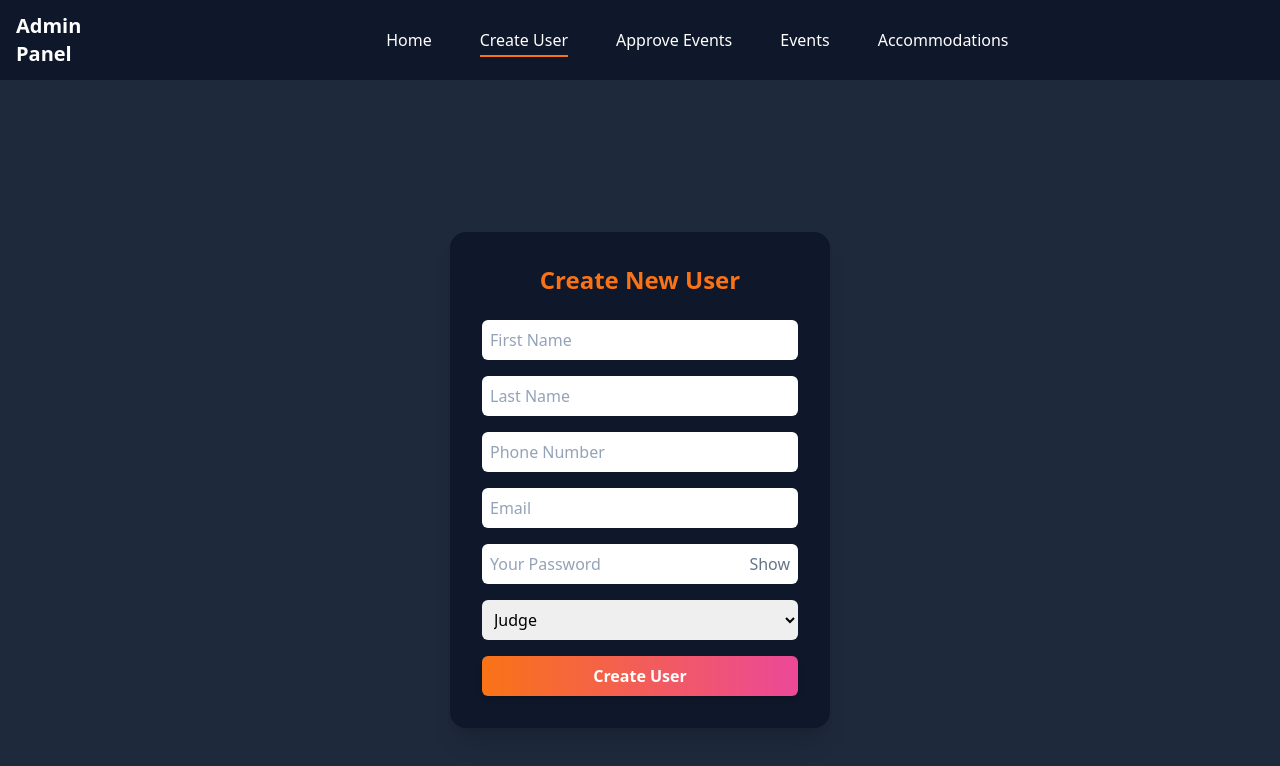
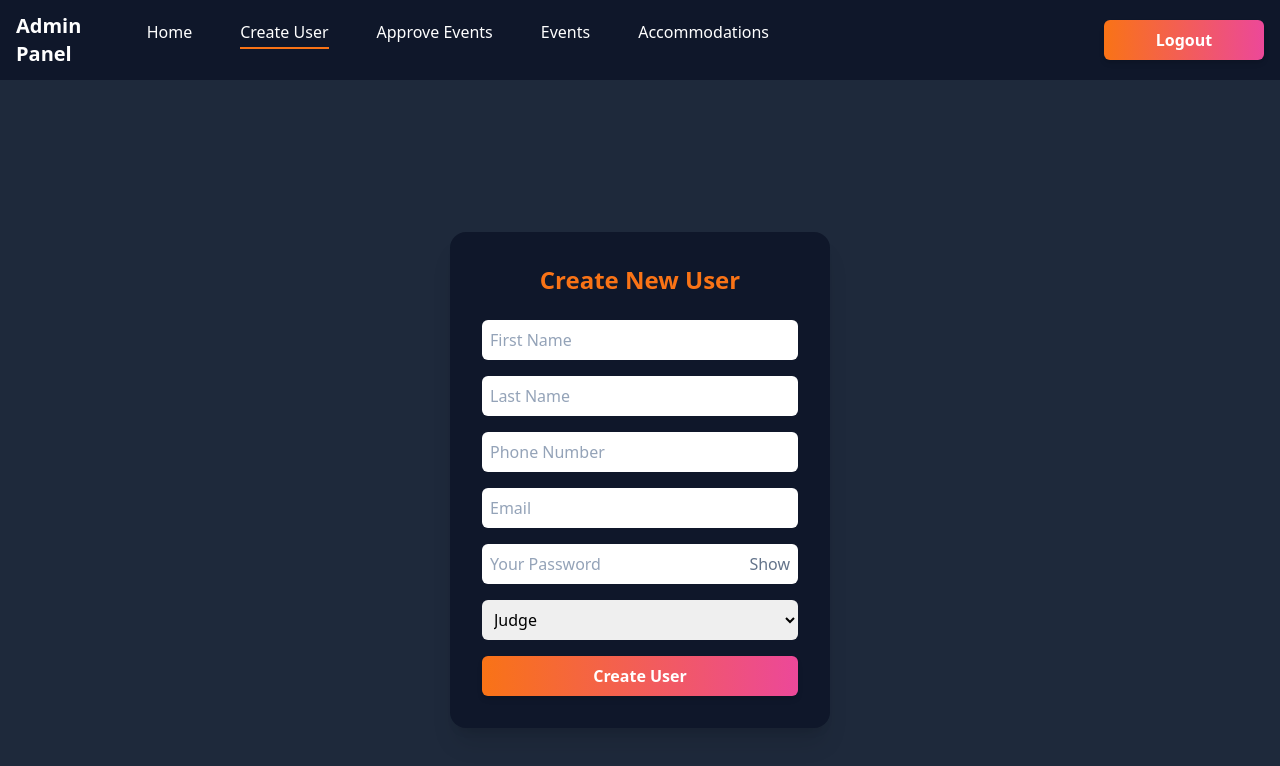
Before and after one commit to mrt786/Nascon, a React (Vite) app in the folder frontend/: page /create-user in a window 1280 px wide. Shown: the top 766 px of the page. Built offline with nearby package versions, Linux system fonts and the light colour scheme.

Commit message:
feat: user logout successful.

```diff
--- a/frontend/src/Global Components/Navbar.jsx
+++ b/frontend/src/Global Components/Navbar.jsx
@@ -1,6 +1,8 @@
 import React, { useState, useEffect } from 'react';
 import { Link, useLocation } from 'react-router-dom';
 import { motion } from 'framer-motion'; // Assuming imported
+import SimpleButton from './SimpleButton';
+import { useNavigate } from 'react-router-dom'; // Assuming imported
 
 const navOptions = {
   admin: [
@@ -36,6 +38,7 @@ const navOptions = {
 const Navbar = ({ role }) => {
   const location = useLocation();
   const links = navOptions[role] || [];
+  const navigate = useNavigate(); // Assuming imported
 
   const [isScrolled, setIsScrolled] = useState(false);
 
@@ -54,9 +57,14 @@ const Navbar = ({ role }) => {
       return role;
     }
   };
-
-  return (
-
+  const handleLogout = () => {
+    localStorage.removeItem('authToken'); // Clear the token
+    localStorage.removeItem('userRole'); // Clear the role
+    const redirectPage = `/${role}-login`;
+    navigate(redirectPage); // Redirect to login page}
+    window.location.reload(); // Refresh the page
+  }
+return (
     <div className='mb-20'>
 
     <motion.nav
@@ -89,6 +97,7 @@ const Navbar = ({ role }) => {
                   );
                 })}
               </ul>
+              <SimpleButton onClick={handleLogout} text="Logout" className="ml-auto" />
             </div>
           </div>
         </motion.nav>
```
